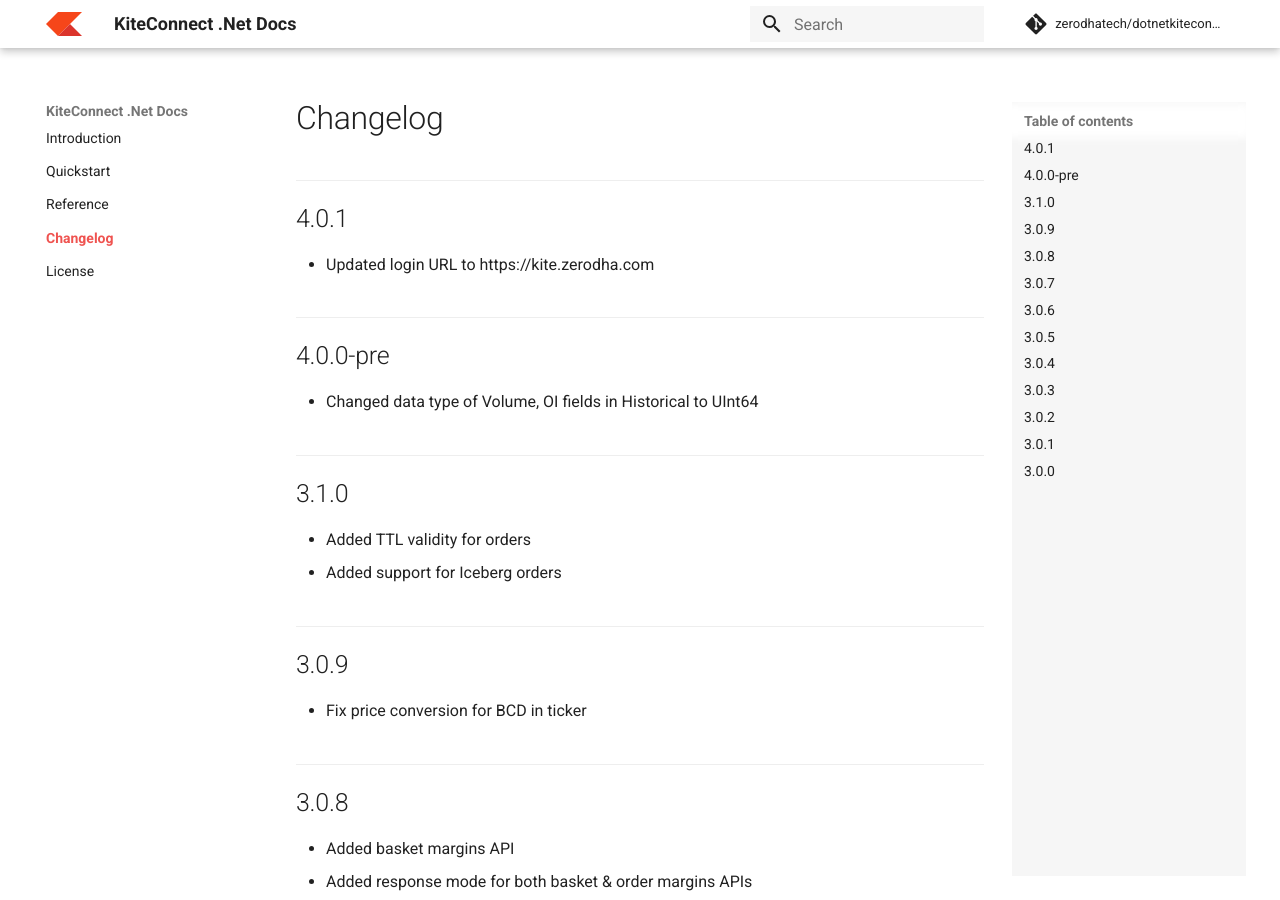
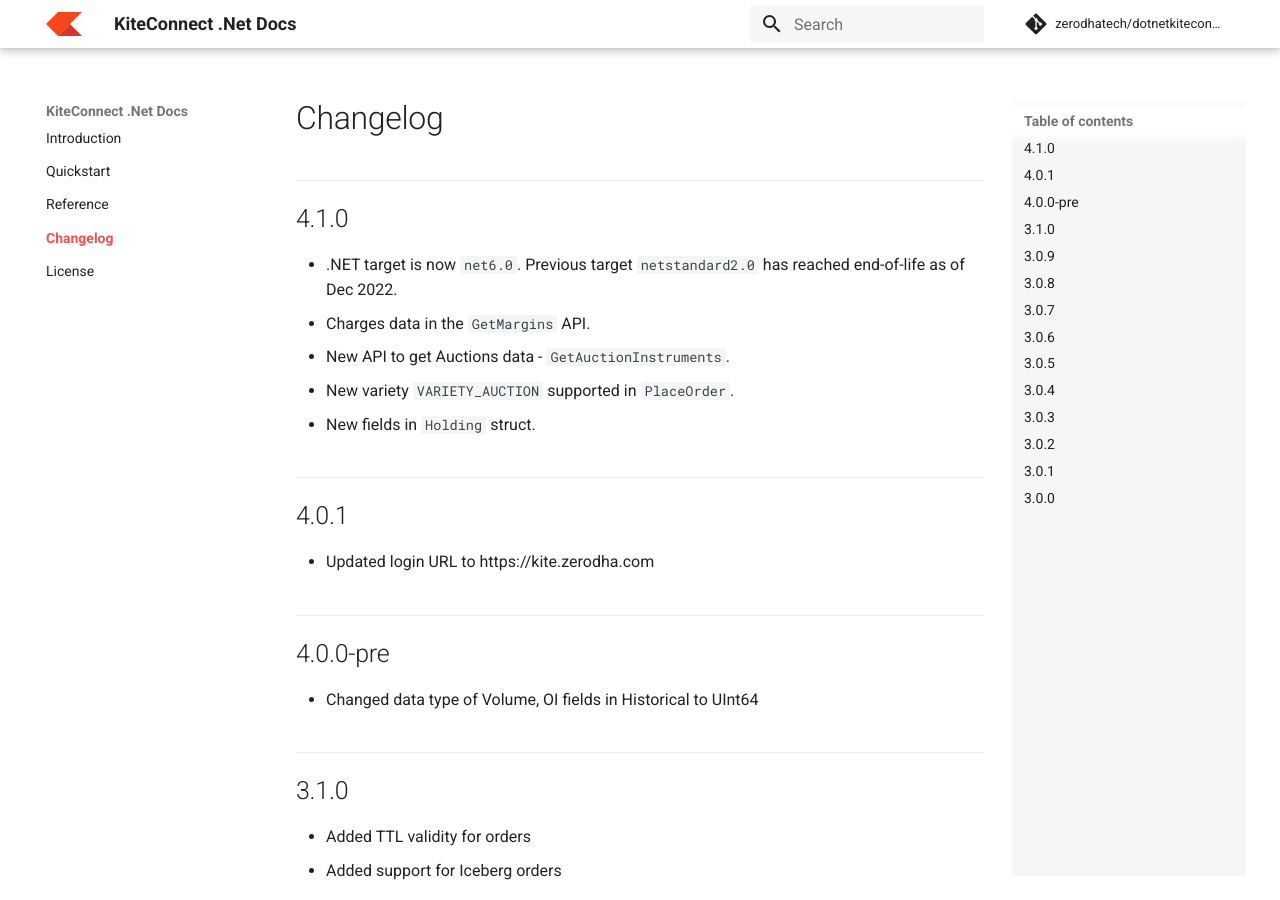
Before and after one commit to zerodha/dotnetkiteconnect, an MkDocs documentation site: the page built from Documentation/docs/changelog.md, in a window 1280 px wide and 900 px high. Built offline with MkDocs 1.6.1 and Material for MkDocs 9.7.7, drawn with Linux system fonts in a browser that asks for light colours; comment, search, counter and statistics services are not loaded.

Commit message:
version: bump to 4.1.0

```diff
--- a/Documentation/docs/changelog.md
+++ b/Documentation/docs/changelog.md
@@ -1,3 +1,11 @@
+## 4.1.0
+
+* .NET target is now `net6.0`. Previous target `netstandard2.0` has reached end-of-life as of Dec 2022.
+* Charges data in the `GetMargins` API.
+* New API to get Auctions data - `GetAuctionInstruments`.
+* New variety `VARIETY_AUCTION` supported in `PlaceOrder`.
+* New fields in `Holding` struct.
+
 ## 4.0.1
 
 * Updated login URL to https://kite.zerodha.com
```
Also changed, not shown: CHANGELOG.md, README.md, 1 other file.
